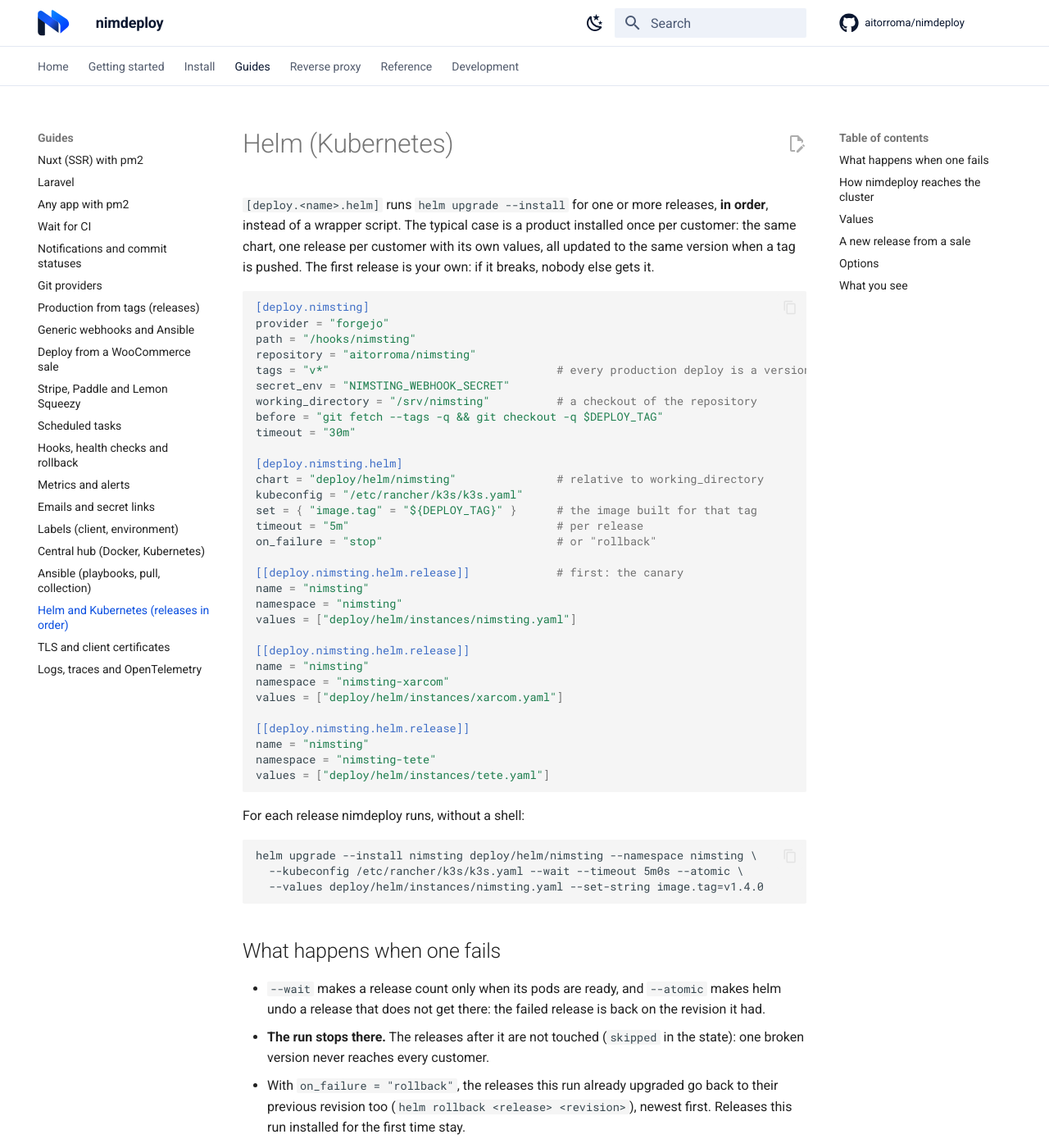
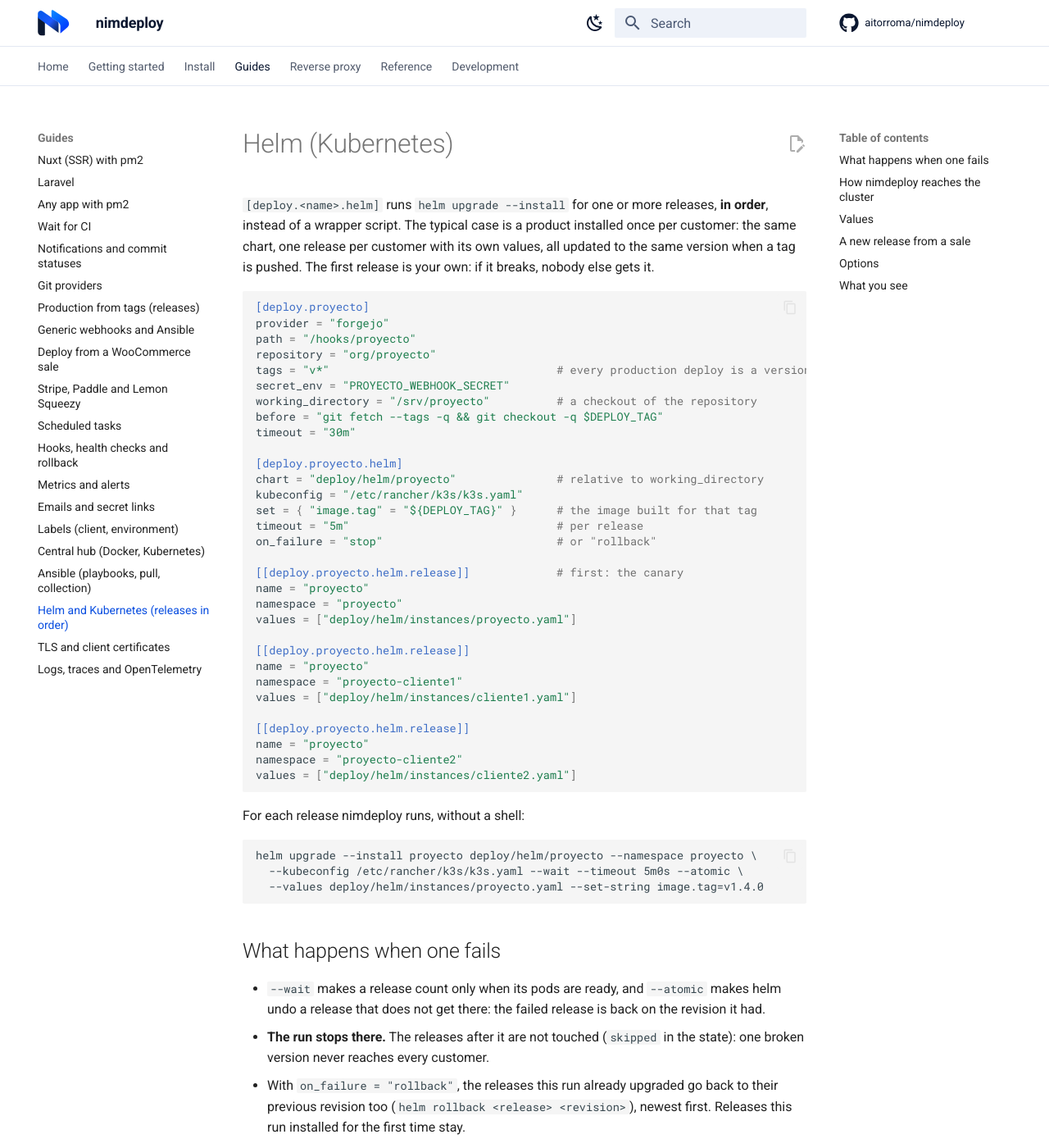
Before and after one commit to aitorroma/nimdeploy, an MkDocs documentation site: the page built from docs/guides/helm.md, in a window 1280 px wide and 1400 px high. Shown: the whole window at 82% size. Built offline with MkDocs 1.6.1 and Material for MkDocs 9.7.7, drawn with Linux system fonts in a browser that asks for light colours; comment, search, counter and statistics services are not loaded; some of the changed text lies outside the part shown.

Commit message:
Docs: generic names in the examples
Co-Authored-By: Claude Opus 5.5 <noreply@anthropic.com>

````diff
--- a/docs/guides/helm.md
+++ b/docs/guides/helm.md
@@ -7,45 +7,45 @@ customer with its own values, all updated to the same version when a tag is
 pushed. The first release is your own: if it breaks, nobody else gets it.
 
 ```toml
-[deploy.nimsting]
+[deploy.proyecto]
 provider = "forgejo"
-path = "/hooks/nimsting"
-repository = "aitorroma/nimsting"
+path = "/hooks/proyecto"
+repository = "org/proyecto"
 tags = "v*"                                  # every production deploy is a version
-secret_env = "NIMSTING_WEBHOOK_SECRET"
-working_directory = "/srv/nimsting"          # a checkout of the repository
+secret_env = "PROYECTO_WEBHOOK_SECRET"
+working_directory = "/srv/proyecto"          # a checkout of the repository
 before = "git fetch --tags -q && git checkout -q $DEPLOY_TAG"
 timeout = "30m"
 
-[deploy.nimsting.helm]
-chart = "deploy/helm/nimsting"               # relative to working_directory
+[deploy.proyecto.helm]
+chart = "deploy/helm/proyecto"               # relative to working_directory
 kubeconfig = "/etc/rancher/k3s/k3s.yaml"
 set = { "image.tag" = "${DEPLOY_TAG}" }      # the image built for that tag
 timeout = "5m"                               # per release
 on_failure = "stop"                          # or "rollback"
 
-[[deploy.nimsting.helm.release]]             # first: the canary
-name = "nimsting"
-namespace = "nimsting"
-values = ["deploy/helm/instances/nimsting.yaml"]
+[[deploy.proyecto.helm.release]]             # first: the canary
+name = "proyecto"
+namespace = "proyecto"
+values = ["deploy/helm/instances/proyecto.yaml"]
 
-[[deploy.nimsting.helm.release]]
-name = "nimsting"
-namespace = "nimsting-xarcom"
-values = ["deploy/helm/instances/xarcom.yaml"]
+[[deploy.proyecto.helm.release]]
+name = "proyecto"
+namespace = "proyecto-cliente1"
+values = ["deploy/helm/instances/cliente1.yaml"]
 
-[[deploy.nimsting.helm.release]]
-name = "nimsting"
-namespace = "nimsting-tete"
-values = ["deploy/helm/instances/tete.yaml"]
+[[deploy.proyecto.helm.release]]
+name = "proyecto"
+namespace = "proyecto-cliente2"
+values = ["deploy/helm/instances/cliente2.yaml"]
 ```
 
 For each release nimdeploy runs, without a shell:
 
 ```text
-helm upgrade --install nimsting deploy/helm/nimsting --namespace nimsting \
+helm upgrade --install proyecto deploy/helm/proyecto --namespace proyecto \
   --kubeconfig /etc/rancher/k3s/k3s.yaml --wait --timeout 5m0s --atomic \
-  --values deploy/helm/instances/nimsting.yaml --set-string image.tag=v1.4.0
+  --values deploy/helm/instances/proyecto.yaml --set-string image.tag=v1.4.0
 ```
 
 ## What happens when one fails
@@ -58,7 +58,7 @@ helm upgrade --install nimsting deploy/helm/nimsting --namespace nimsting \
 - With `on_failure = "rollback"`, the releases this run already upgraded go
   back to their previous revision too (`helm rollback <release> <revision>`),
   newest first. Releases this run installed for the first time stay.
-- The deploy fails with the helm error (`helm: nimsting-xarcom/nimsting:
+- The deploy fails with the helm error (`helm: proyecto-cliente1/proyecto:
   UPGRADE FAILED: ...`), and `after_failure` and the notifications run as
   usual.
 
@@ -116,7 +116,7 @@ letters, digits and `-` (DNS labels), which is also what nimdeploy checks.
 - **State and `/status`**: `helm.releases`, each with `release`,
   `namespace`, `outcome` (`upgraded`, `installed`, `failed`, `rolled_back`,
   `skipped`), `revision` and `previous`.
-- **Notifications**: `helm 3 releases: 1 upgraded, failed: nimsting-xarcom/nimsting, 1 not reached`.
+- **Notifications**: `helm 3 releases: 1 upgraded, failed: proyecto-cliente1/proyecto, 1 not reached`.
 - **Hub**: one box per release on the deploy's page; the MCP server returns
   the same summary to assistants.
 - **Metrics**: `nimdeploy_helm_releases_total{deploy,result}` and
````
Also changed, not shown: docs/guides/hub.md (+1 -1 lines), 3 other files.
